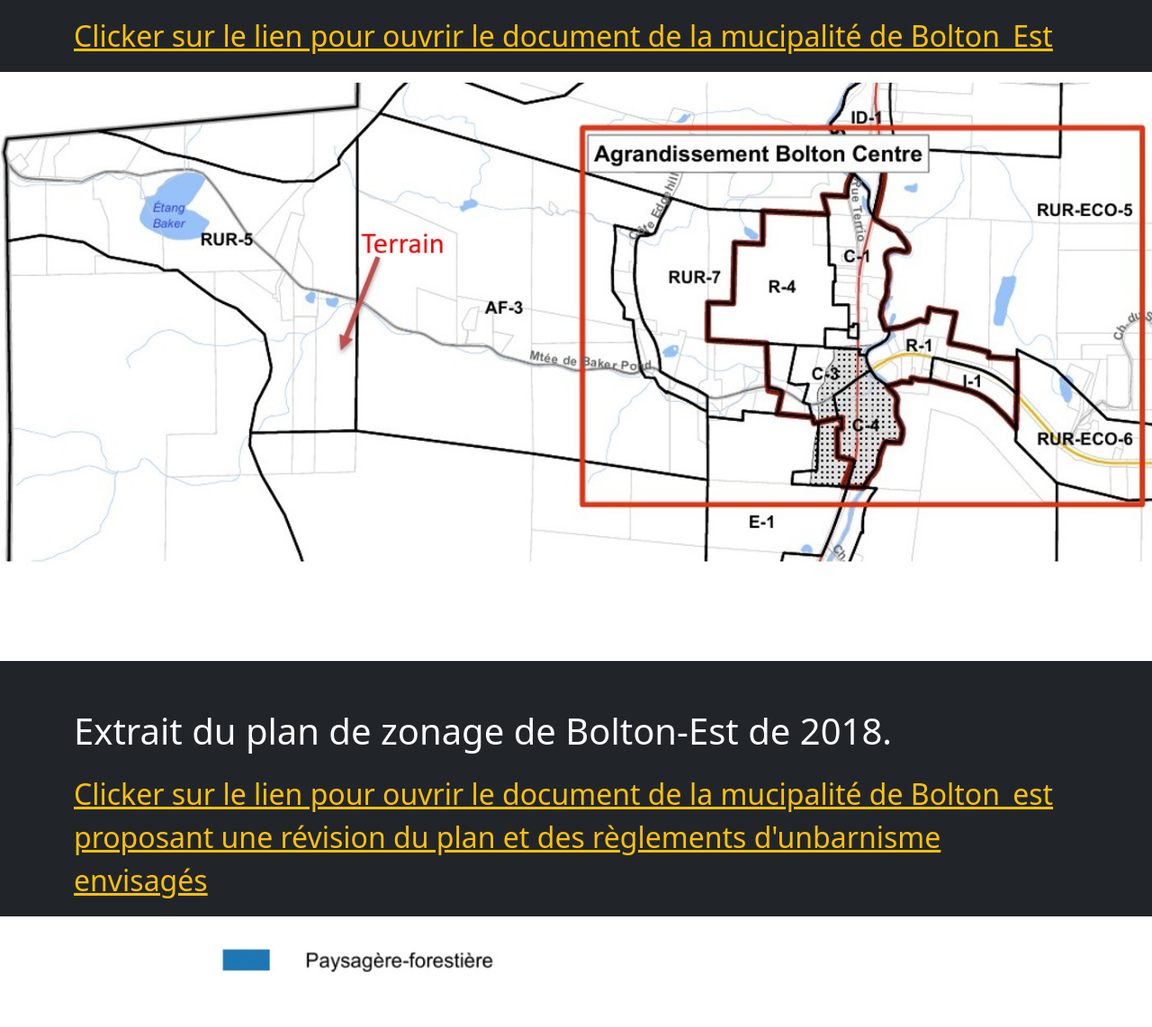
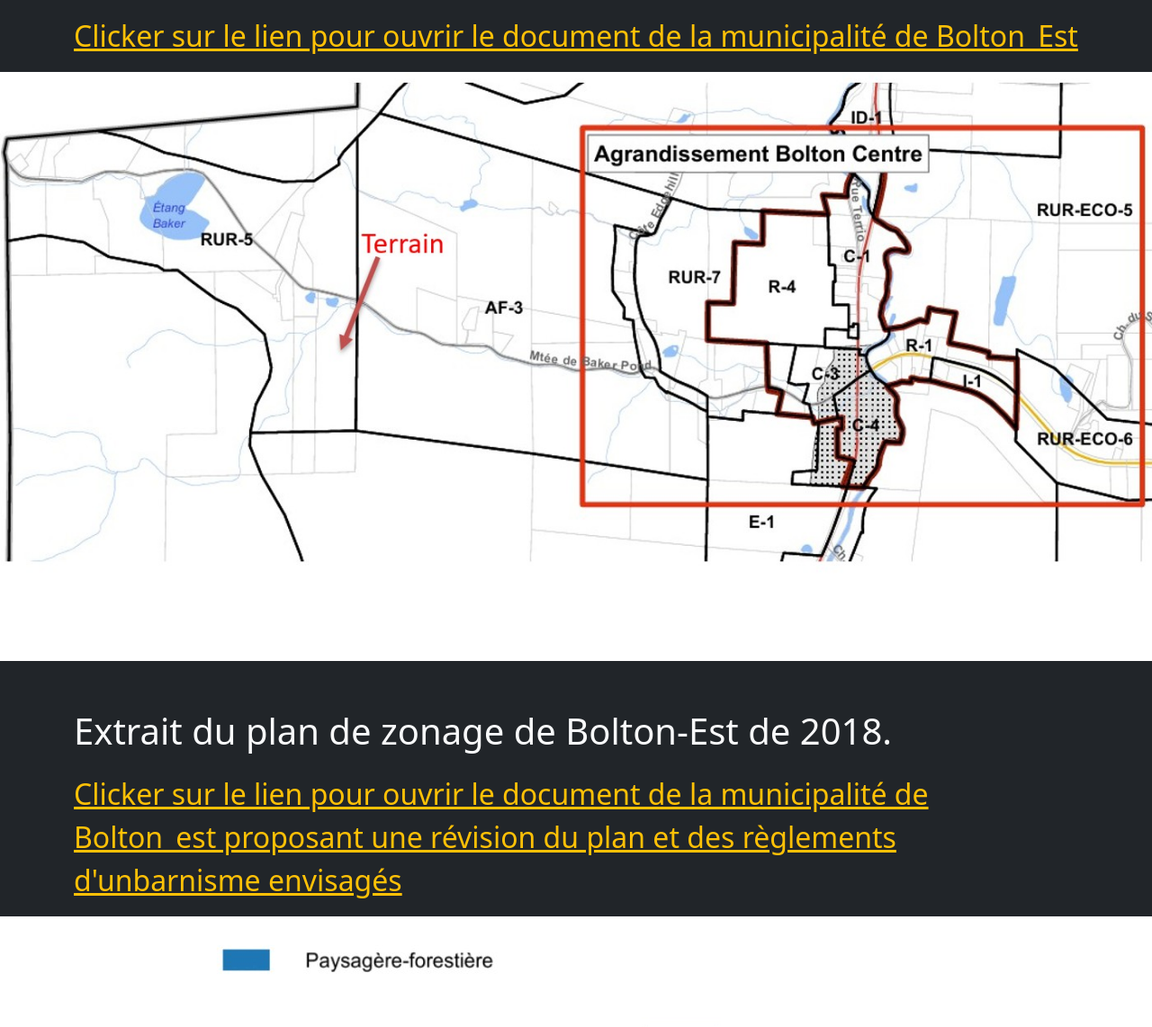
Before and after one commit to aubertroy/terrain, a React app: page zonage.html in a window 1280 px wide. Shown: the part 484-1626 px from the top of the page at 90% size. Built offline with nearby package versions, Linux system fonts and the light colour scheme; a script that the page names is missing.

Commit message:
Update zonage.html

```diff
--- a/zonage.html
+++ b/zonage.html
@@ -60,7 +60,7 @@
                     <p class="lead" my-4 mr-5>
                       <span class="fs-2">
                         <a href="https://www.boltonest.ca/DocumentsGeneral/Urbanisme/Plan%20de%20zonage%202021-387.pdf"
-                           class="link-warning" target="_blank">Clicker sur le lien pour ouvrir le document de la mucipalité de Bolton_Est</a>
+                           class="link-warning" target="_blank">Clicker sur le lien pour ouvrir le document de la municipalité de Bolton_Est</a>
                       </span>
                     </p>
                 </div>
@@ -87,7 +87,7 @@
                   <p class="lead" my-4 mr-5>
                     <span class="fs-2">
                       <a href="https://www.boltonest.ca/DocumentsGeneral/Urbanisme/Synth%C3%A8se%20des%20nouveaux%20r%C3%A8glements-FINAL.pdf"
-                        class="link-warning" target="_blank">Clicker sur le lien pour ouvrir le document de la mucipalité de Bolton_est
+                        class="link-warning" target="_blank">Clicker sur le lien pour ouvrir le document de la municipalité de Bolton_est
                                                              proposant une révision
                                                              du plan et des règlements d'unbarnisme envisagés</a>
                     </span>
```
